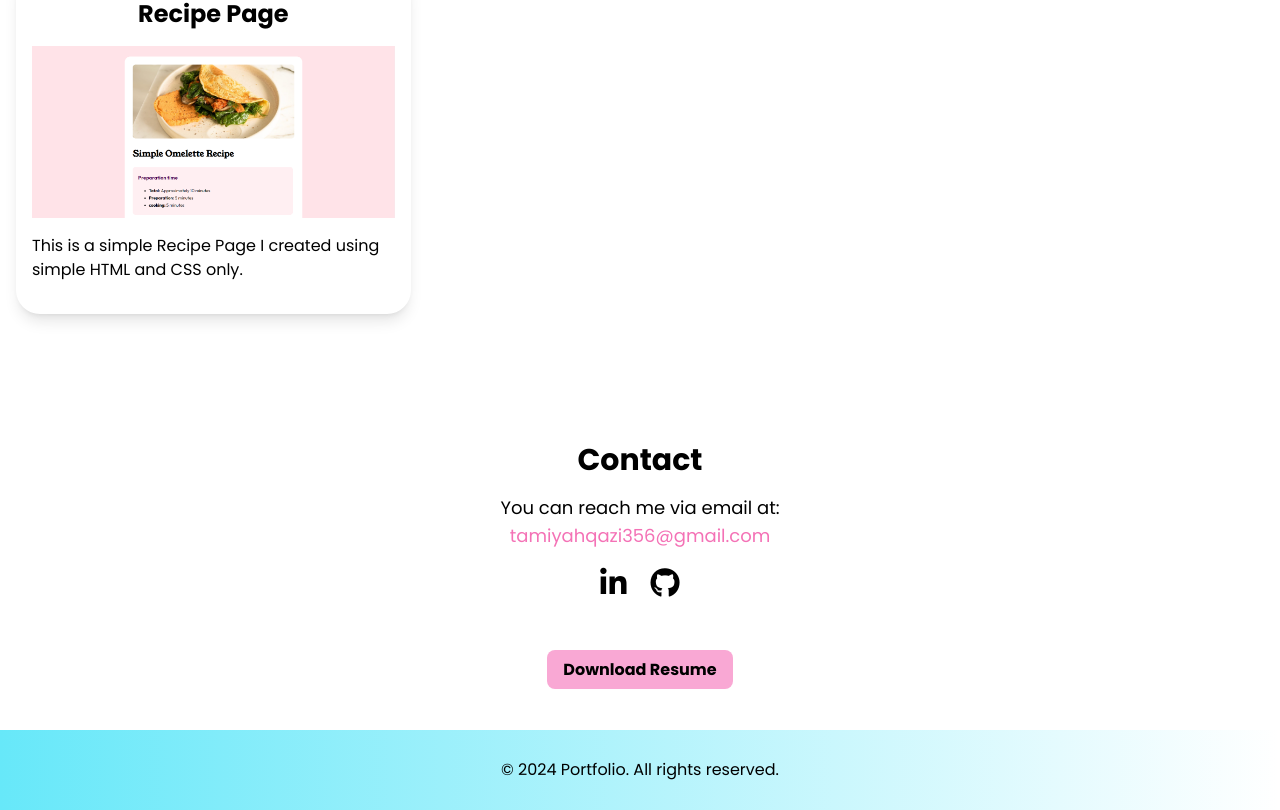
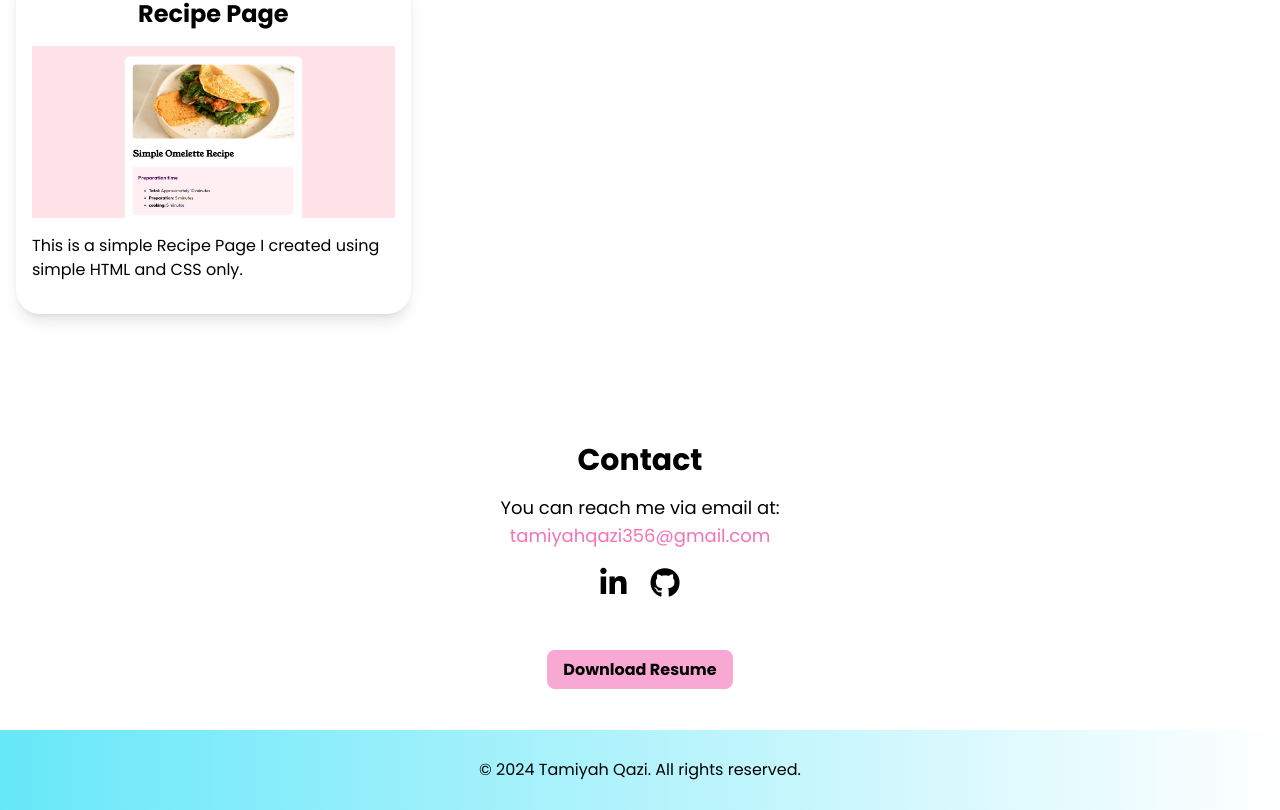
Before and after one commit to TamiyahQ/Portfolio, a React (Create React App) app: page / in a window 1280 px wide. Shown: the part 3350-4160 px from the top of the page. Built offline with nearby package versions, Linux system fonts and the light colour scheme.

Commit message:
Update Footer.js

```diff
--- a/src/components/Footer.js
+++ b/src/components/Footer.js
@@ -3,7 +3,7 @@
 const Footer = () => {
   return (
     <footer className="bg-gradient-to-r from-cyan-300 text-black text-center p-7">
-      <p>&copy; 2024 Portfolio. All rights reserved.</p>
+      <p>&copy; 2024 Tamiyah Qazi. All rights reserved.</p>
     </footer>
   );
 };
```
